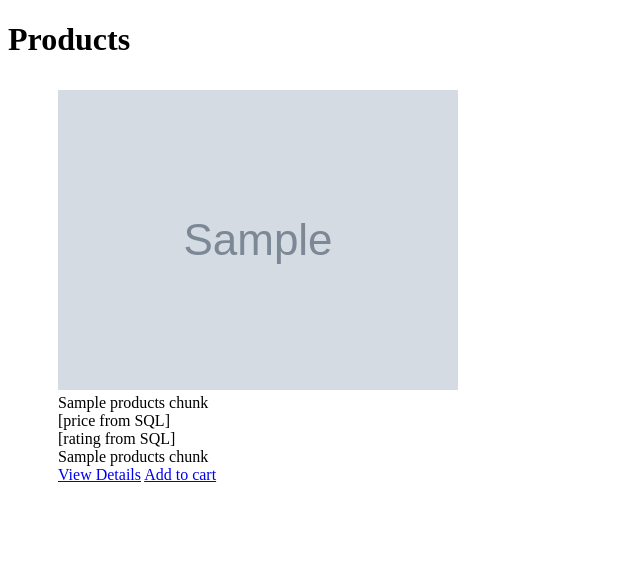
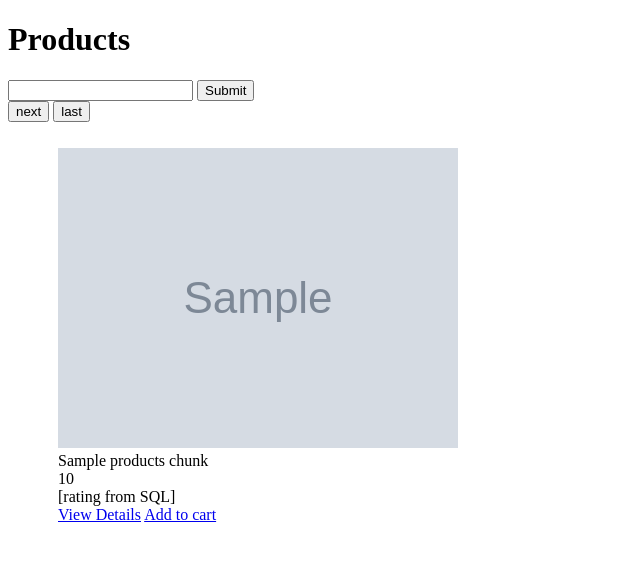
Before and after one commit to cs411-alawini/sp23-cs411-team005-popTarts, a Flask app: template full-flaskapp/templates/products.html in a window 1280 px wide. Shown: the top 561 px of the page, without its empty margins (0-640 px from the left). Run offline with Flask 3, Linux system fonts and the light colour scheme; the template is opened without the code that fills it: most values are stand-ins (such as "Sample title", 1, 10 or a date in 2020); grey boxes marked "Sample" are stand-in pictures.

Commit message:
create search box and next/back buttons, fetch price

```diff
--- a/full-flaskapp/templates/products.html
+++ b/full-flaskapp/templates/products.html
@@ -10,6 +10,13 @@
 </style>
 <body>
     <h1>Products</h1>
+    <form action="/products" method="POST">
+        <input name="search">
+        <input type="submit">
+    </form>
+    <input type="button" name="next" value="next" />
+    <input type="button" name="last" value="last" />
+
     <ul>
         {% for products_chunk in products|batch(2) %}
         <div class="product-row" >
@@ -17,7 +24,7 @@
             <div class="product">
                 <img src="{{product.imageLink}}">
                 <div class="game-name">{{product.name}}</div>
-                <div class="game-price">[price from SQL]</div>
+                <div class="game-price">{{product.price}}</div>
                 <div class="game-rating">
                     <i class="fas fa-star"></i>
                     <i class="fas fa-star"></i>
@@ -27,7 +34,6 @@
                     <span>[rating from SQL]</span>
                 </div>
                 <div class="game-buttons">
-                <div class="game-name">{{product.name}}</div>
                     <a href="/product?id={{product.id}}">View Details</a>
                     <a href="#">Add to cart</a>
                 </div>
```
Also changed, not shown: full-flaskapp/products/products.py (+21 -1 lines), full-flaskapp/product/product.py (line endings or trailing spaces).
